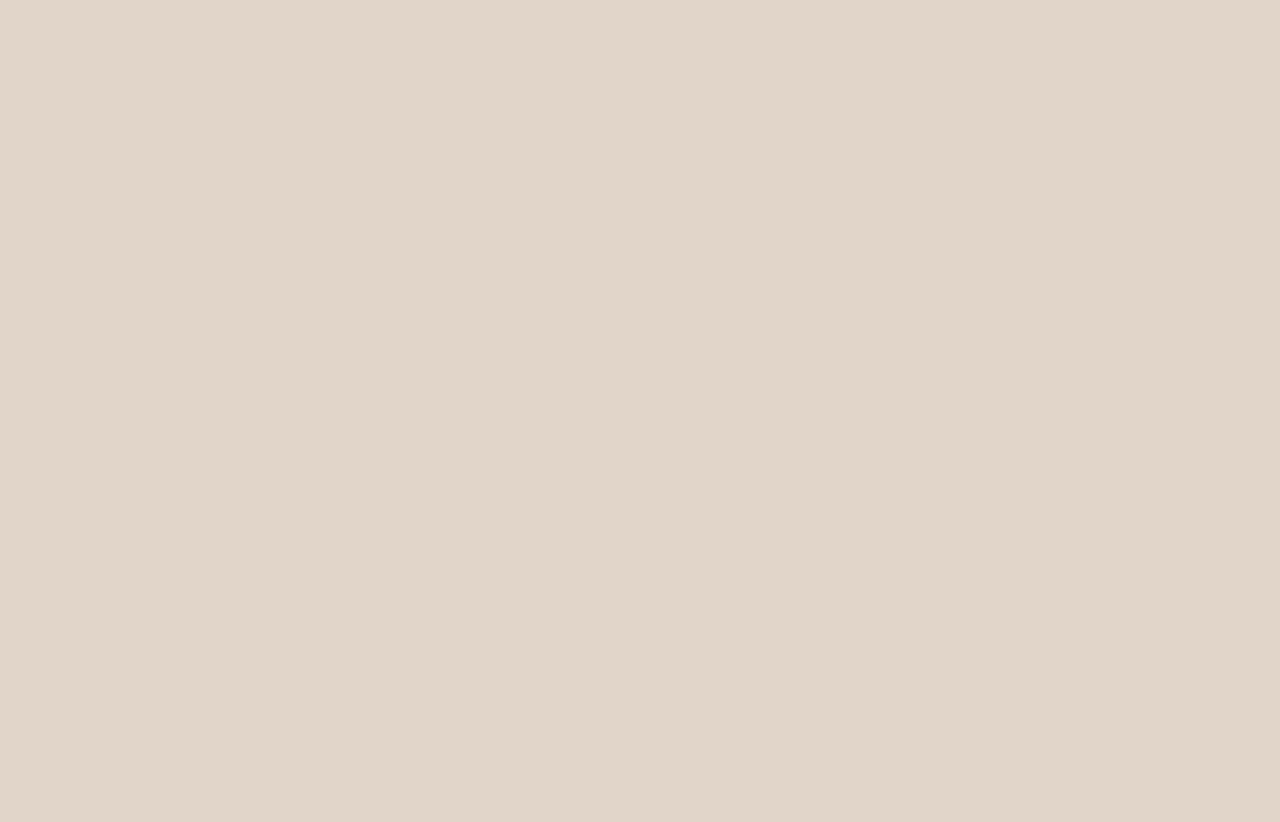
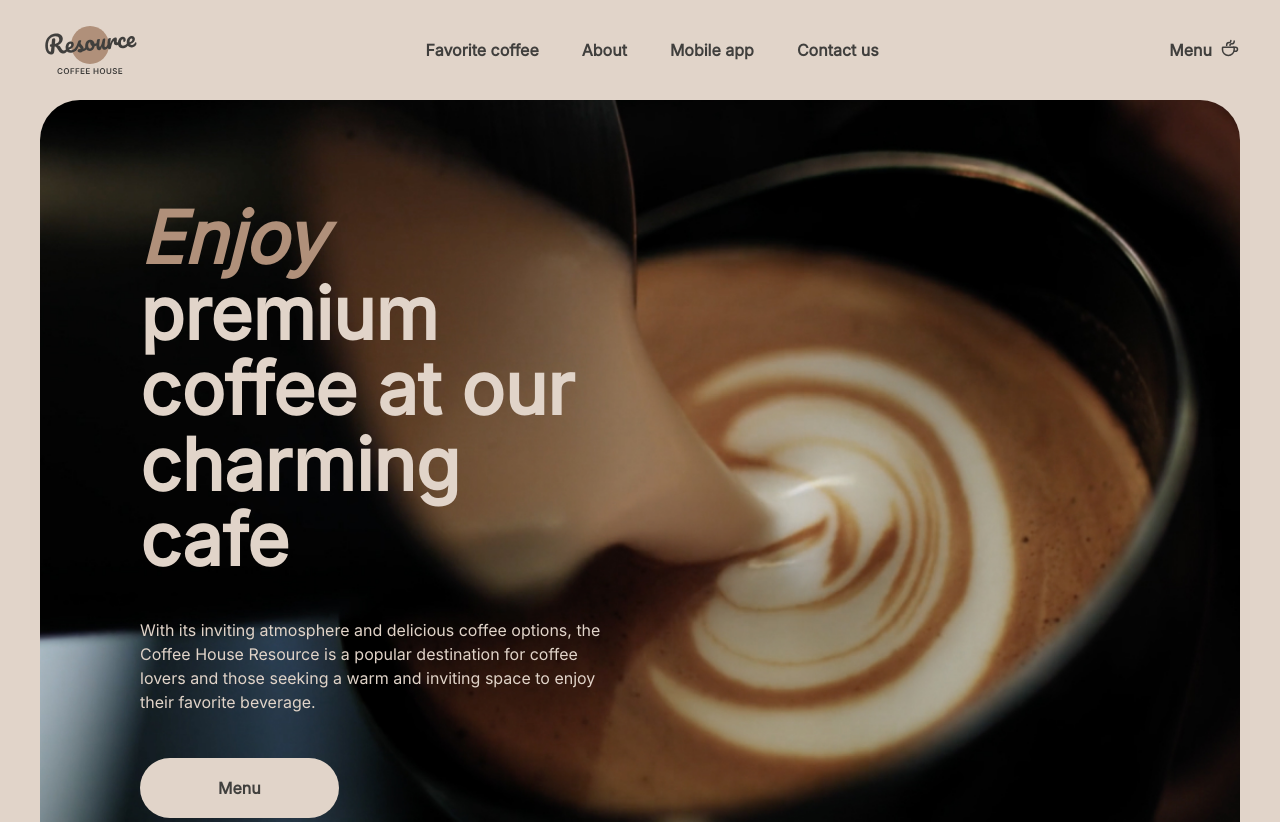
Before and after one commit to almazka-code/coffee-house, a website: page index.html in a window 1280 px wide. Shown: the top 822 px of the page. Before the commit the page ends 800 px from the top, so only its background shows below. Drawn offline with Linux system fonts and the light colour scheme.

Commit message:
feat: add header and hero section

```diff
--- a/index.html
+++ b/index.html
@@ -5,12 +5,59 @@
   <meta charset="UTF-8">
   <meta name="viewport" content="width=device-width, initial-scale=1.0">
   <title>Coffee House</title>
+  <!-- <link rel="shortcut icon" href="assets/svg/favicon.ico" type="image/x-icon"> -->
+
   <link rel="stylesheet" href="scss/style.css">
 </head>
 
 <body class="body">
 
+  <!-- header start-->
+  <header class="header">
+    <div class="container header__container">
 
+      <a href="#">
+        <img class="header__logo" src="assets/svg/logo.svg" alt="Logo">
+      </a>
+      <nav class="nav header__nav">
+        <ul class="nav__list">
+          <li class="nav__item"><a class="nav__link" href="#favorites">Favorite coffee</a></li>
+          <li class="nav__item"><a class="nav__link" href="#about">About</a></li>
+          <li class="nav__item"><a class="nav__link" href="#mobile">Mobile app</a></li>
+          <li class="nav__item"><a class="nav__link" href="#">Contact us</a></li>
+        </ul>
+      </nav>
+      <a href="menu.html" class="header__menu">Menu</a>
+
+      <!-- <button class="burger">
+          <span class="burger__line burger__line--first"></span>
+          <span class="burger__line burger__line--second"></span>
+          <span class="burger__line burger__line--third"></span>
+        </button> -->
+
+    </div>
+  </header>
+
+  <!-- header end-->
+
+  <!-- section hero start-->
+  <div class="section container">
+    <div class="hero">
+      <h1 class="visually-hidden">Coffee House</h1>
+      <div class="hero__wrap">
+        <h2 class="hero__title main-title"><span class="text-accent">Enjoy</span> premium coffee at our charming cafe
+        </h2>
+        <p class="hero__descr">With its inviting atmosphere and delicious coffee options, the Coffee House Resource is a
+          popular destination for coffee lovers and those seeking a warm and inviting space to enjoy their favorite
+          beverage.</p>
+        <a href="menu.html" class="hero__btn">
+          <span class="hero__menu">Menu</span>
+        </a>
+      </div>
+    </div>
+  </div>
+
+  <!-- section hero end-->
 
 </body>
 
--- /dev/null
+++ b/scss/components/_hero.scss
@@ -0,0 +1,36 @@
+.hero {
+  padding: 100px;
+  padding-bottom: 120px;
+  border-radius: 40px;
+  @include background-image (url("../assets/img/enjoy-bg.jpg"));
+}
+
+.hero__wrap {
+  max-width: 48%;
+}
+
+.hero__title {
+  margin-bottom: 40px;
+  color: $color-light;
+}
+
+.hero__descr {
+  margin-bottom: 62px;
+  color: $color-light;
+}
+
+.hero__btn {
+  padding: 20px 78px;
+  border-radius: 100px;
+  font-weight: 600;
+  background: $color-light;
+
+  &:hover .hero__menu {
+    transform: translateX(-20px);
+  }
+}
+
+.hero__menu {
+  @extend %transition;
+  display: inline-block;
+}
--- /dev/null
+++ b/scss/layouts/_header.scss
@@ -0,0 +1,26 @@
+.header__container {
+  @extend %flex;
+  padding-top: 20px;
+  padding-bottom: 20px;
+}
+
+.header__logo {
+  width: 100px;
+  height: 60px;
+}
+
+.header__menu {
+  position: relative;
+  font-weight: 600;
+  padding: 5px;
+  padding-right: 28px;
+
+  &::after {
+    content: "";
+    position: absolute;
+    right: 0;
+    width: 20px;
+    height: 20px;
+    @include background-image (url("../assets/svg/coffee-cup.svg"));
+  }
+}
--- a/scss/main.scss
+++ b/scss/main.scss
@@ -11,5 +11,9 @@
 
 //Layouts
 @import "layouts/container";
+@import "layouts/header";
 @import "layouts/navigation";
 @import "layouts/section";
+
+//Components
+@import "components/hero";
```
Also changed, not shown: scss/style.css, 1 other file.
